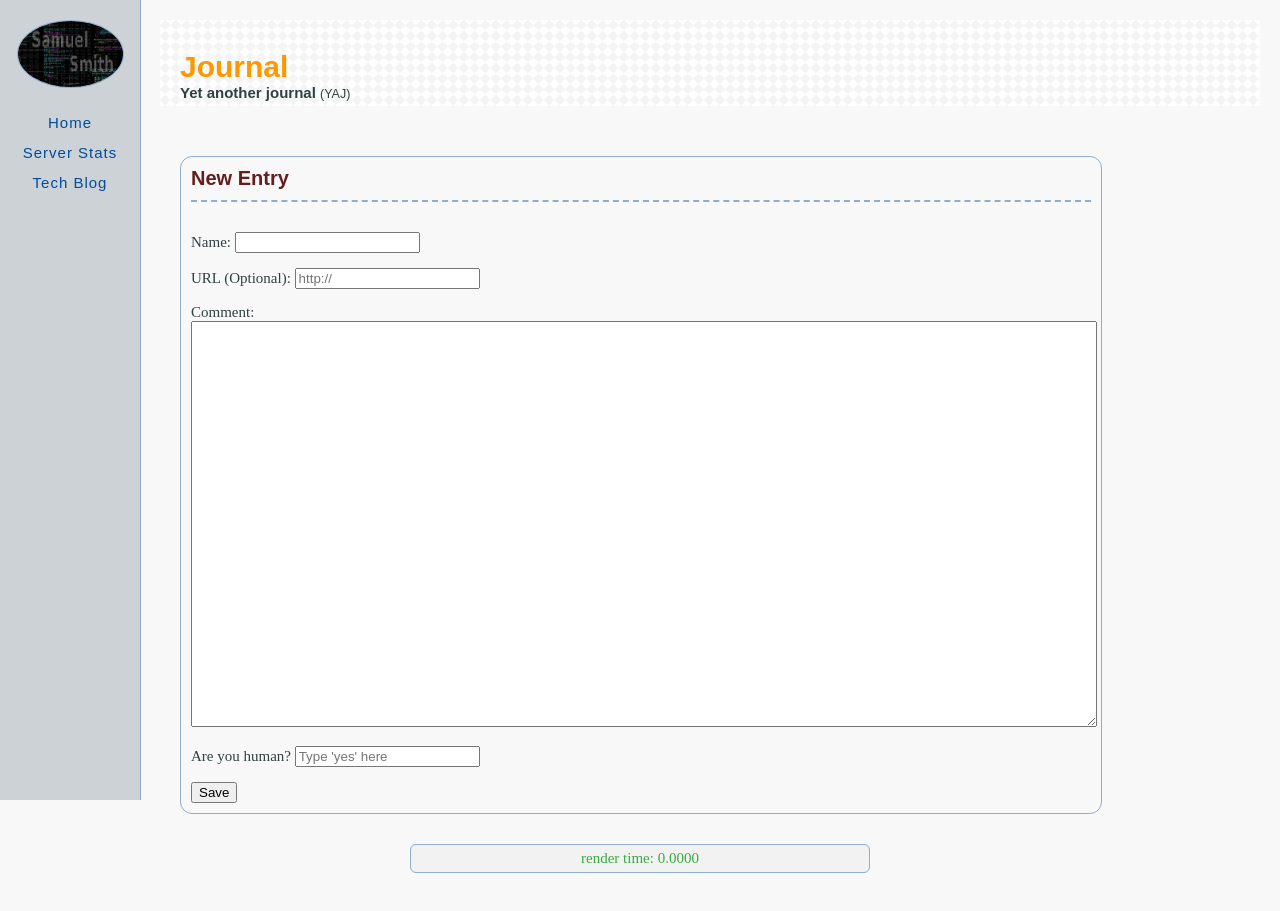
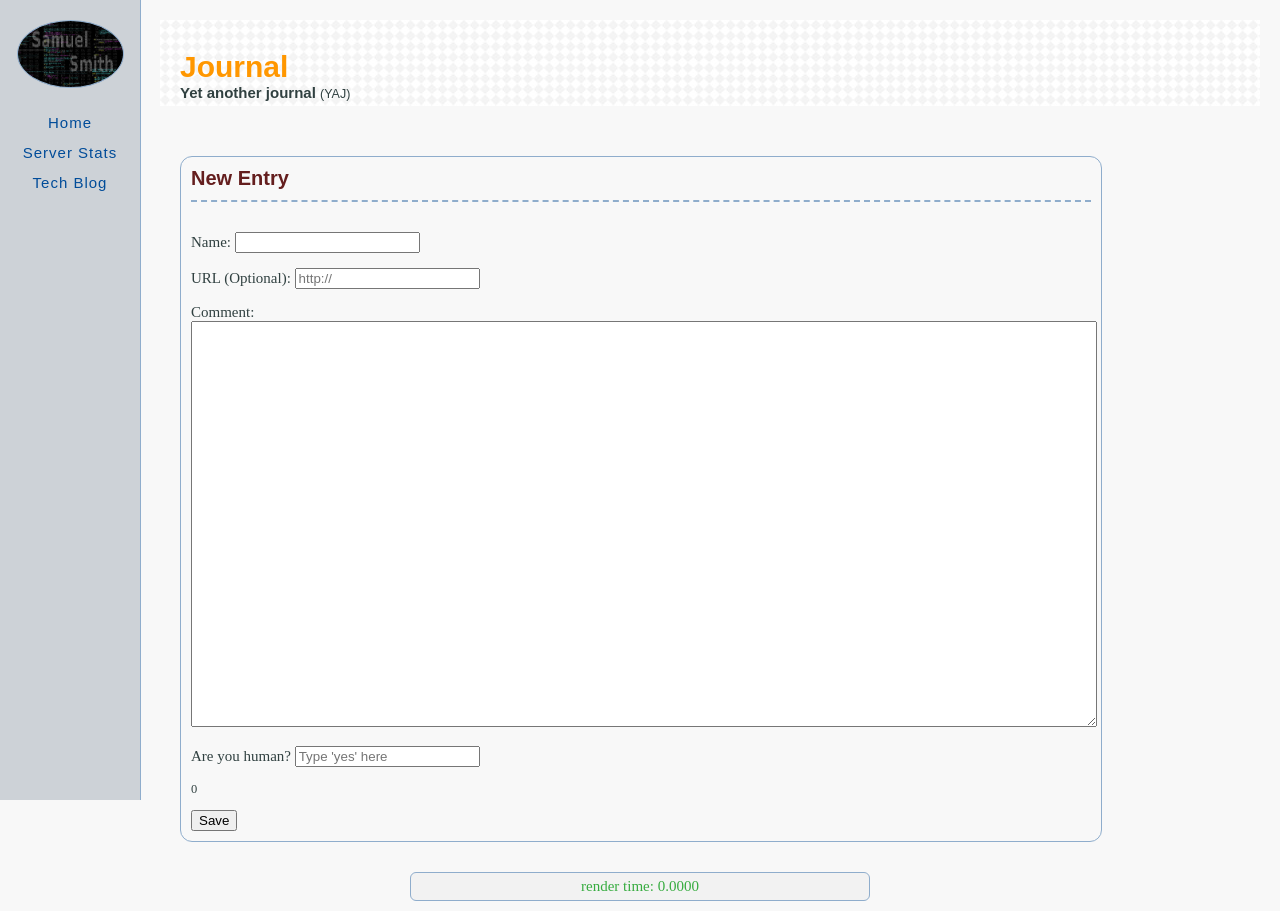
Before and after one commit to smith153/Home, a Django app: template net153/templates/journal/entry_form.html in a window 1280 px wide. Before the commit the page ends 873 px from the top, so only its background shows below. Run offline with Django 3.2, Linux system fonts and the light colour scheme; the template is opened without the code that fills it: values that come from a table or form of the project are taken from there, others are empty; parts of the project's set-up code (start-up, migrations or seed data) failed here and were passed over; some libraries are stand-ins or nearby versions.

Commit message:
Add word counter for text entry.

```diff
--- a/net153/templates/journal.html
+++ b/net153/templates/journal.html
@@ -61,6 +61,8 @@
     render time: {{ total_render_time }}
     {% include "blog/_nav.html"%}
   </aside>
+  {% block extra_scripts %}
+    <!-- extra_scripts -->
+  {% endblock extra_scripts %}
 </body>
-
 </html>
--- a/net153/templates/journal/entry_form.html
+++ b/net153/templates/journal/entry_form.html
@@ -12,9 +12,37 @@
     <form id="add-entry" method="post" action=".">
       {% csrf_token %}
       {{ form.as_p  }}
+      <p id="word-count" style="font-size: smaller;">0</p>
       <button type="submit">Save</button>
     </form>
   </section>
 </article>
 
 {% endblock content %}
+
+{% block extra_scripts %}
+<script>
+  function count_words() {
+    const limit = 5;
+    let count = 0;
+    return (txt) => {
+      let word_count = 0;
+      if (++count > limit) {
+        count = 0;
+        const m = txt.match(/[^\s]+/g);
+        word_count = m ? m.length : 0;
+      }
+      return word_count;
+    };
+  }
+  document.addEventListener('DOMContentLoaded', function() {
+    const counter = count_words();
+    document.getElementById('id_body').addEventListener('input', (event) => {
+      const count = counter(event.target.value);
+      if (count) {
+        document.getElementById('word-count').innerText = count;
+      }
+    });
+  });
+</script>
+{% endblock extra_scripts %}
```
